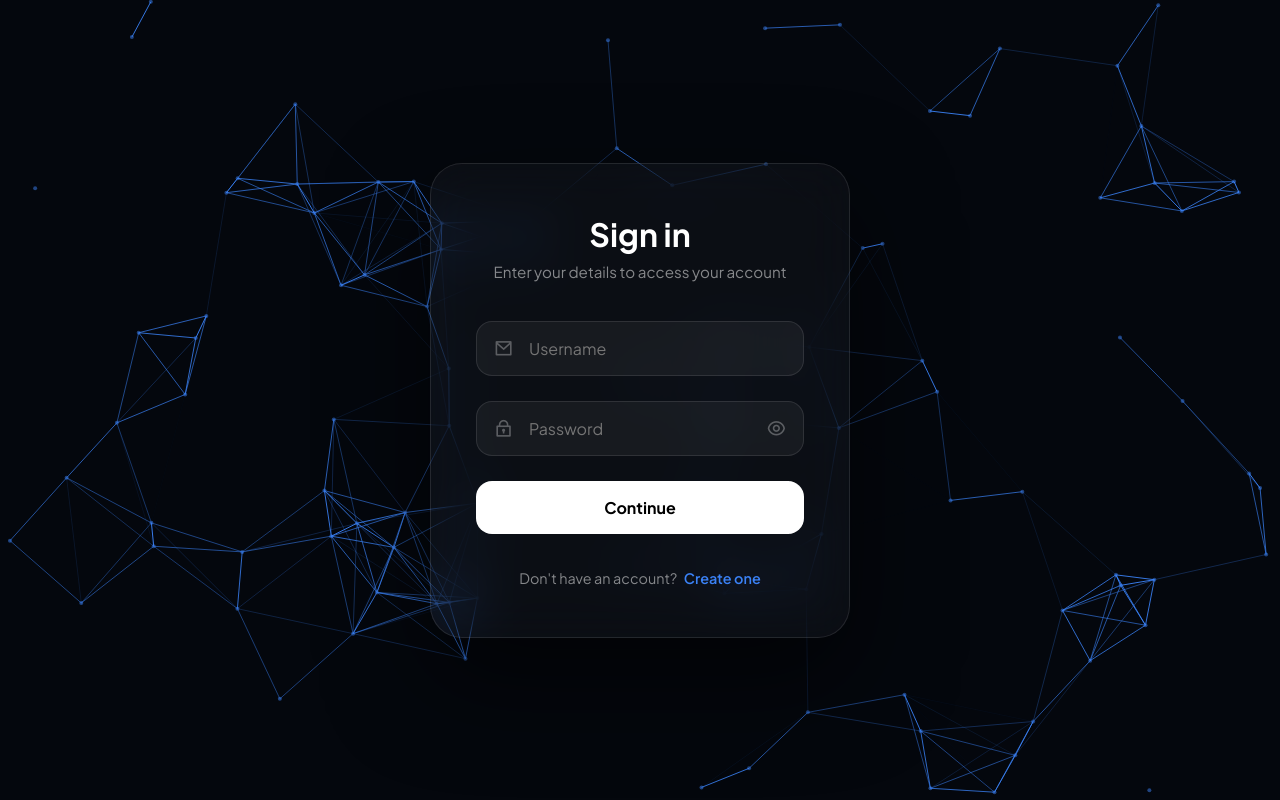
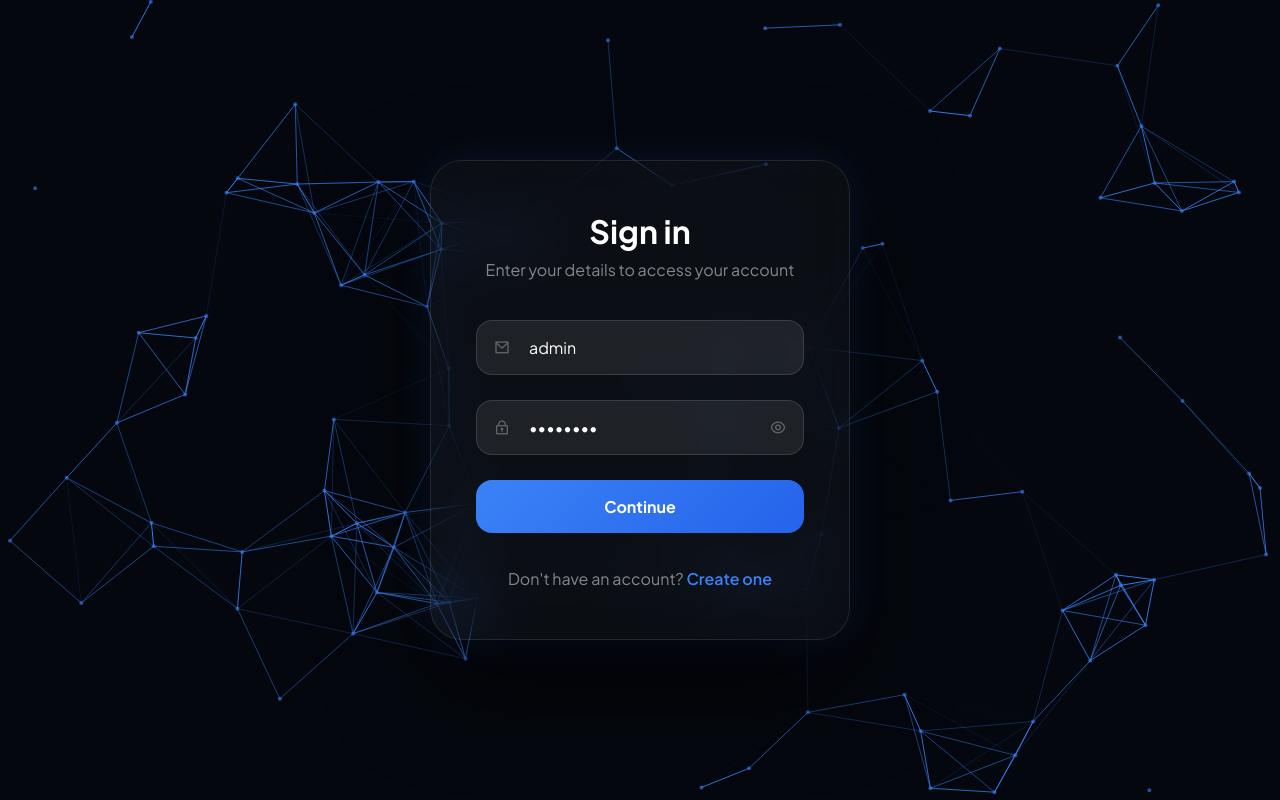
Before and after one commit to Adarshkashyap2002/complaint-frontend, a React (Create React App) app: page / in a window 1280 px wide. Built offline with nearby package versions, Linux system fonts and the light colour scheme.

Commit message:
modern login UI fixed

```diff
--- a/src/components/Login.js
+++ b/src/components/Login.js
@@ -8,11 +8,10 @@ import "./login.css";
 function Login(){
 
 const navigate = useNavigate();
-
 const canvasRef = useRef(null);
 
-const [username,setUsername] = useState("");
-const [password,setPassword] = useState("");
+const [username,setUsername] = useState("admin");
+const [password,setPassword] = useState("admin123");
 const [loading,setLoading] = useState(false);
 const [showPassword,setShowPassword] = useState(false);
 
@@ -76,7 +75,7 @@ draw(){
 
 ctx.beginPath();
 ctx.arc(this.x,this.y,2,0,Math.PI*2);
-ctx.fillStyle="rgba(59,130,246,0.5)";
+ctx.fillStyle="rgba(59,130,246,0.6)";
 ctx.fill();
 
 }
@@ -200,7 +199,7 @@ onClick={()=>setShowPassword(!showPassword)}
 
 </div>
 
-<button type="submit" className="login-btn">
+<button className="login-btn" type="submit">
 
 {loading ? "Processing..." : "Continue"}
 
@@ -209,10 +208,8 @@ onClick={()=>setShowPassword(!showPassword)}
 </form>
 
 <div className="footer">
-
 Don't have an account?
 <span className="link-btn"> Create one</span>
-
 </div>
 
 </div>
--- a/src/components/login.css
+++ b/src/components/login.css
@@ -25,7 +25,7 @@ color:#fff;
 position:relative;
 }
 
-/* CANVAS PARTICLES */
+/* CANVAS */
 
 .canvas-bg{
 position:absolute;
@@ -39,6 +39,7 @@ z-index:1;
 /* LOGIN CARD */
 
 .login-card{
+
 position:relative;
 z-index:10;
 
@@ -51,9 +52,12 @@ backdrop-filter:blur(25px);
 border:1px solid var(--border);
 border-radius:32px;
 
-box-shadow:0 40px 100px rgba(0,0,0,0.6);
+box-shadow:
+0 40px 100px rgba(0,0,0,0.6),
+0 0 40px rgba(59,130,246,0.15);
 
 transition:0.3s;
+
 }
 
 .login-card:hover{
@@ -75,10 +79,9 @@ margin-bottom:8px;
 
 .header p{
 color:rgba(255,255,255,0.5);
-font-size:0.95rem;
 }
 
-/* INPUTS */
+/* INPUT */
 
 .input-group{
 margin-bottom:25px;
@@ -94,12 +97,11 @@ align-items:center;
 position:absolute;
 left:18px;
 color:rgba(255,255,255,0.3);
-font-size:1.2rem;
 }
 
 .toggle{
+right:18px;
 left:auto!important;
-right:18px;
 cursor:pointer;
 }
 
@@ -108,20 +110,32 @@ cursor:pointer;
 width:100%;
 padding:16px 16px 16px 52px;
 
-background:rgba(255,255,255,0.05);
-border:1px solid var(--border);
+background:rgba(255,255,255,0.08);
+border:1px solid rgba(255,255,255,0.12);
+
 border-radius:16px;
 
 color:#fff;
+
+font-size:1rem;
+
 outline:none;
 
-font-size:1rem;
 transition:0.3s;
+
 }
 
+/* INPUT GLOW */
+
 .input-wrapper input:focus{
-background:rgba(255,255,255,0.08);
-border-color:var(--primary);
+
+border-color:#3b82f6;
+
+box-shadow:
+0 0 0 2px rgba(59,130,246,0.2),
+0 0 15px rgba(59,130,246,0.4),
+0 0 30px rgba(59,130,246,0.2);
+
 }
 
 /* BUTTON */
@@ -131,8 +145,9 @@ border-color:var(--primary);
 width:100%;
 padding:16px;
 
-background:#fff;
-color:#000;
+background:linear-gradient(135deg,#3b82f6,#2563eb);
+
+color:#fff;
 
 border:none;
 border-radius:16px;
@@ -142,16 +157,18 @@ font-weight:700;
 
 cursor:pointer;
 
-display:flex;
-align-items:center;
-justify-content:center;
+transition:0.3s;
 
-transition:0.3s;
 }
 
 .login-btn:hover{
-transform:translateY(-2px);
-background:#f0f0f0;
+
+transform:translateY(-3px);
+
+box-shadow:
+0 10px 25px rgba(59,130,246,0.5),
+0 0 20px rgba(59,130,246,0.4);
+
 }
 
 /* FOOTER */
@@ -159,18 +176,16 @@ background:#f0f0f0;
 .footer{
 margin-top:35px;
 text-align:center;
-font-size:0.9rem;
 color:rgba(255,255,255,0.5);
 }
 
 .link-btn{
 color:var(--primary);
+cursor:pointer;
 font-weight:600;
-cursor:pointer;
-margin-left:4px;
 }
 
-/* RESPONSIVE */
+/* MOBILE */
 
 @media(max-width:500px){
 
```
